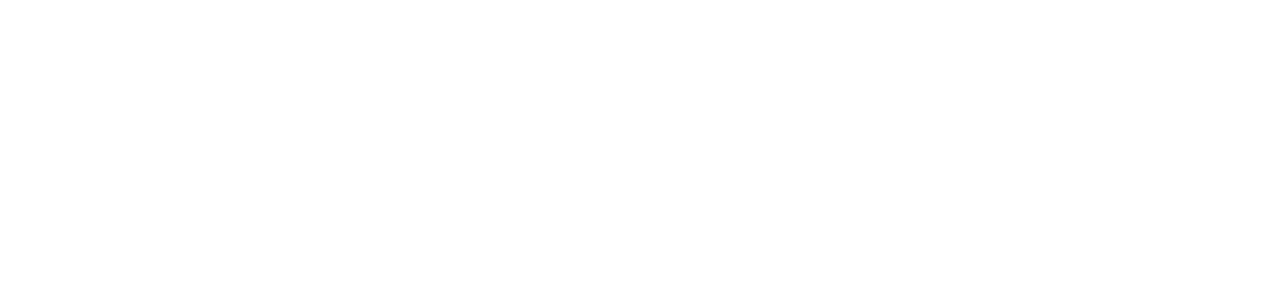
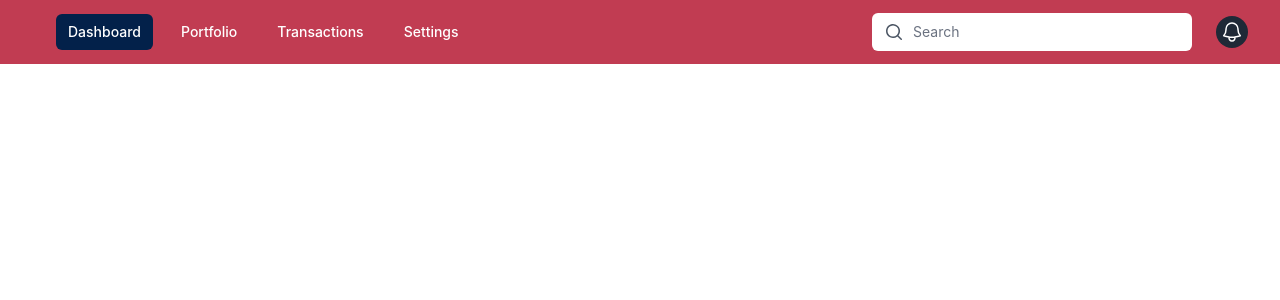
Before and after one commit to FilipGT2/FinTrack, a React (Create React App) app in the folder main-app/: page /dashboard in a window 1280 px wide. Before the commit this address had no page. Shown: the top 300 px of the page. Built offline with nearby package versions, Linux system fonts and the light colour scheme.

Commit message:
dodaden dashboard

```diff
--- a/main-app/src/App.jsx
+++ b/main-app/src/App.jsx
@@ -6,6 +6,8 @@
 import Header from './components/header';
 import { Route, Routes } from 'react-router-dom';
 import Favicon from './favicon.svg';
+import Dashboard from './components/dashboard';
+
 
 function App() {
   return (
@@ -14,6 +16,7 @@
         <Route path="/login" element={<Login />} />
         <Route path="/register" element={<Register/>} />
         <Route path="/" element={<Header />} />
+        <Route path="/dashboard" element={<Dashboard/>} />
       </Routes>
     </div>
   );
--- /dev/null
+++ b/main-app/src/components/dashboard.jsx
@@ -0,0 +1,13 @@
+import React from "react";
+import logo from "../logo.svg";
+import Header from "./header.jsx";
+
+ const Dashboard = () => {
+    return(
+        <div>
+            <Header/>
+        </div>
+    )
+ }
+
+ export default Dashboard;
```
